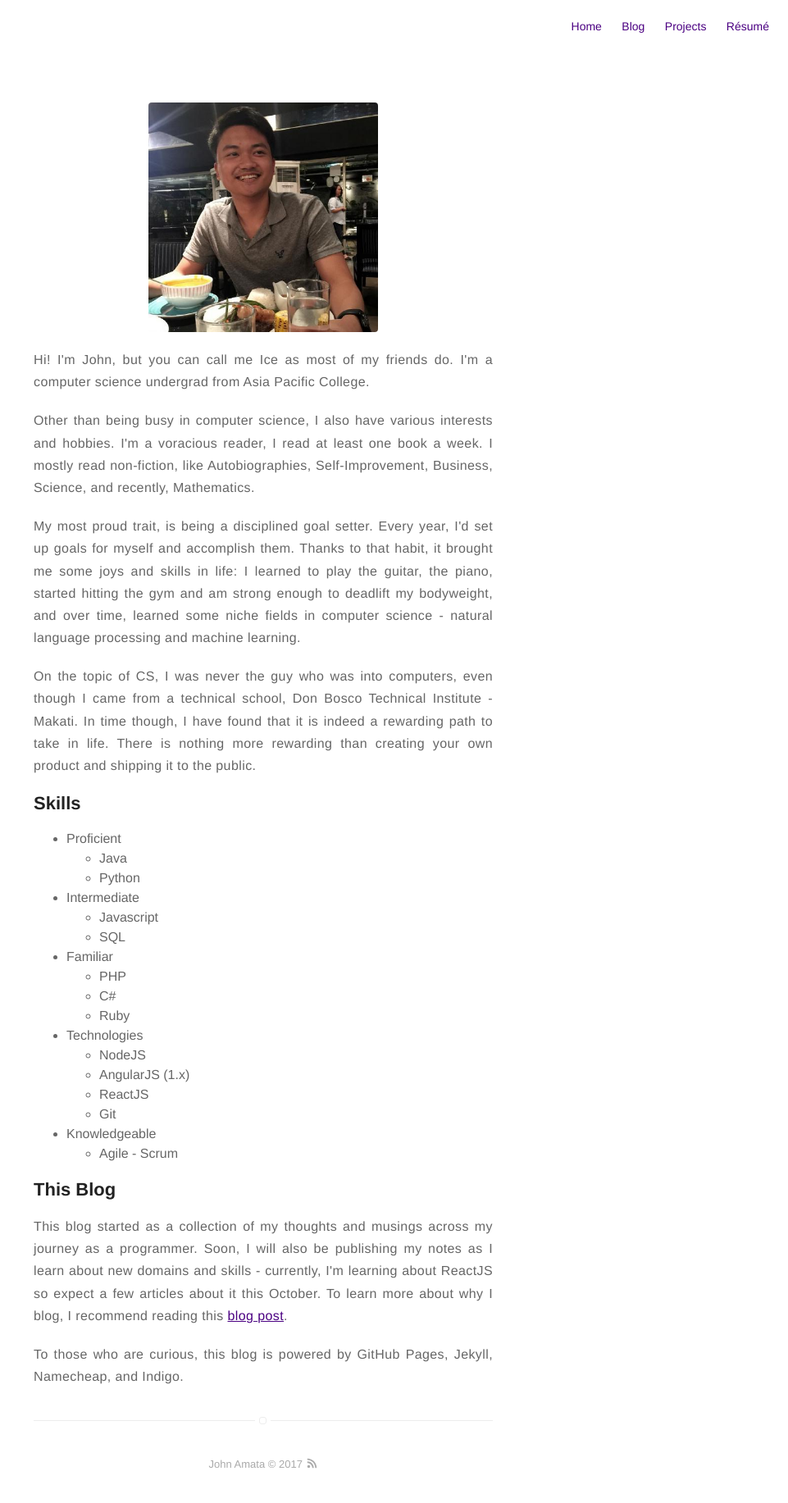
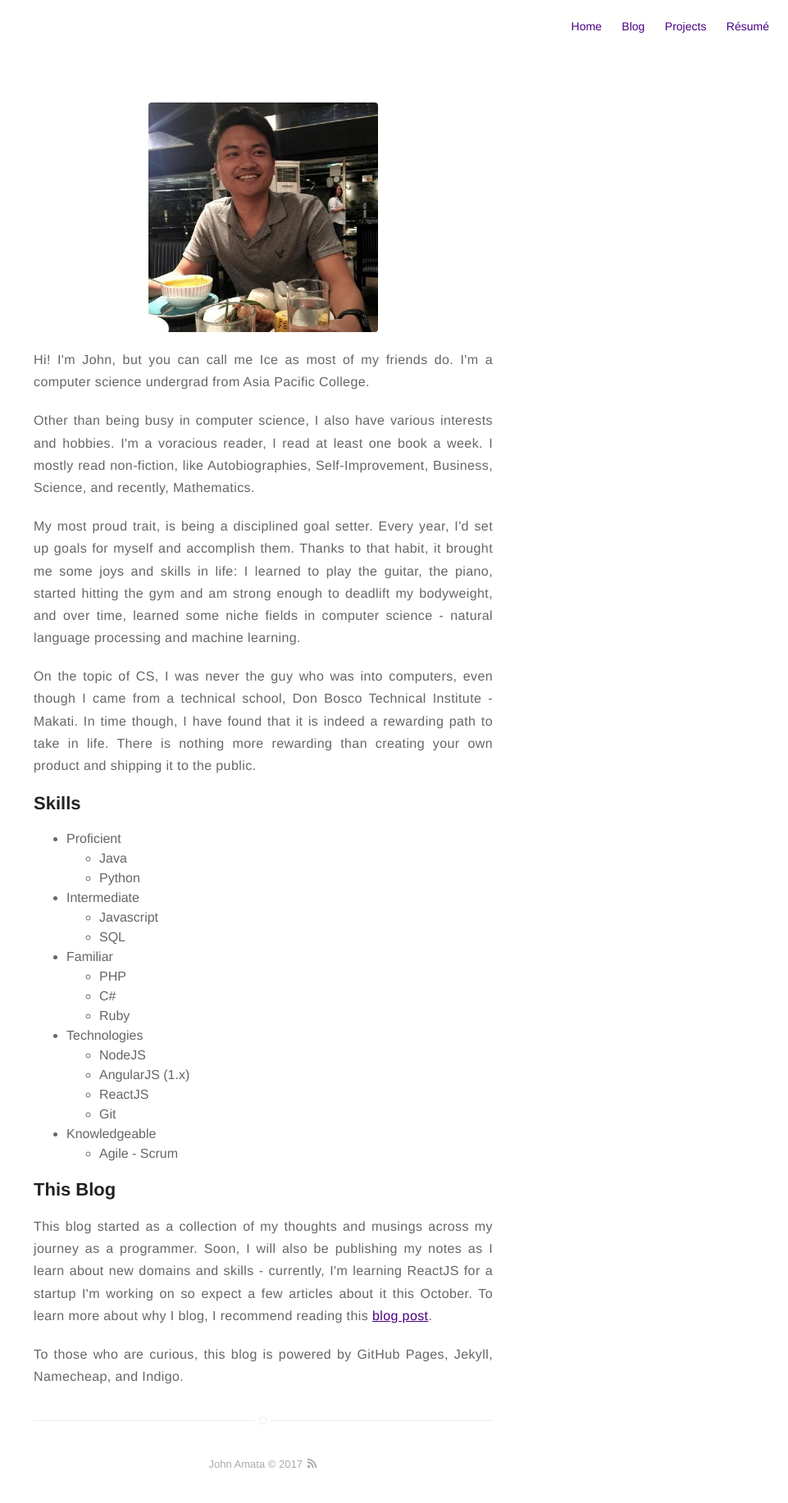
Before and after one commit to jpamata/jpamata.github.io, a Jekyll site: the page built from about.md, in a window 1280 px wide. Shown: the whole page at 82% size, without its empty margins (319-1280 px from the left). Built offline with Jekyll 4.4.1, drawn with Linux system fonts in a browser that asks for light colours.

Commit message:
Update about.md

```diff
--- a/about.md
+++ b/about.md
@@ -46,6 +46,6 @@
 </ul>
 
 <h2>This Blog</h2>
-<p align="justify">This blog started as a collection of my thoughts and musings across my journey as a programmer. Soon, I will also be publishing my notes as I learn about new domains and skills - currently, I'm learning about ReactJS so expect a few articles about it this October. To learn more about why I blog, I recommend reading this <a href="http://johnamata.com/I-Blog-Because//">blog post</a>. </p>
+<p align="justify">This blog started as a collection of my thoughts and musings across my journey as a programmer. Soon, I will also be publishing my notes as I learn about new domains and skills - currently, I'm learning ReactJS for a startup I'm working on so expect a few articles about it this October. To learn more about why I blog, I recommend reading this <a href="http://johnamata.com/I-Blog-Because//">blog post</a>. </p>
 
 <p align="justify">To those who are curious, this blog is powered by GitHub Pages, Jekyll, Namecheap, and Indigo.</p>
```
